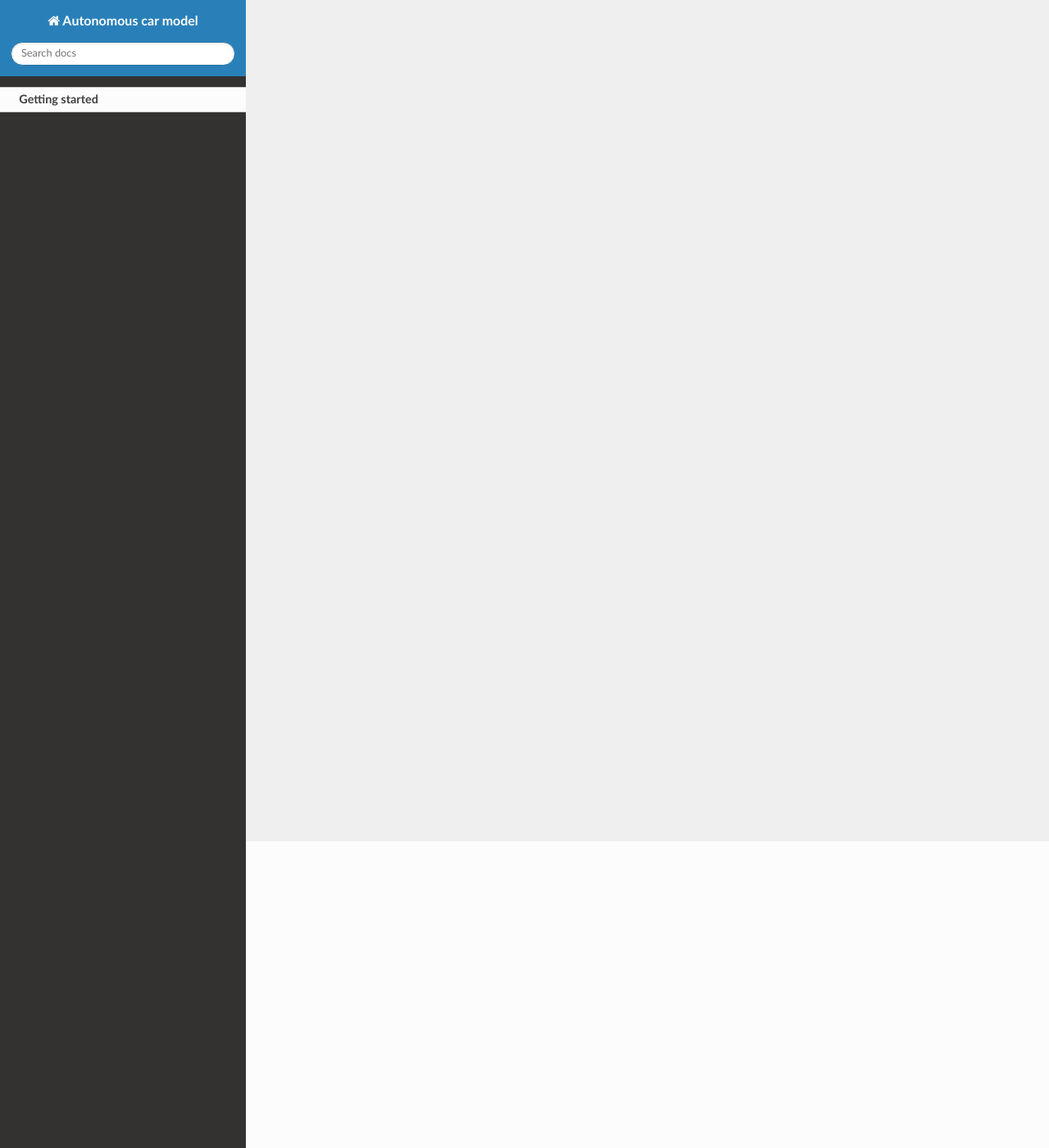
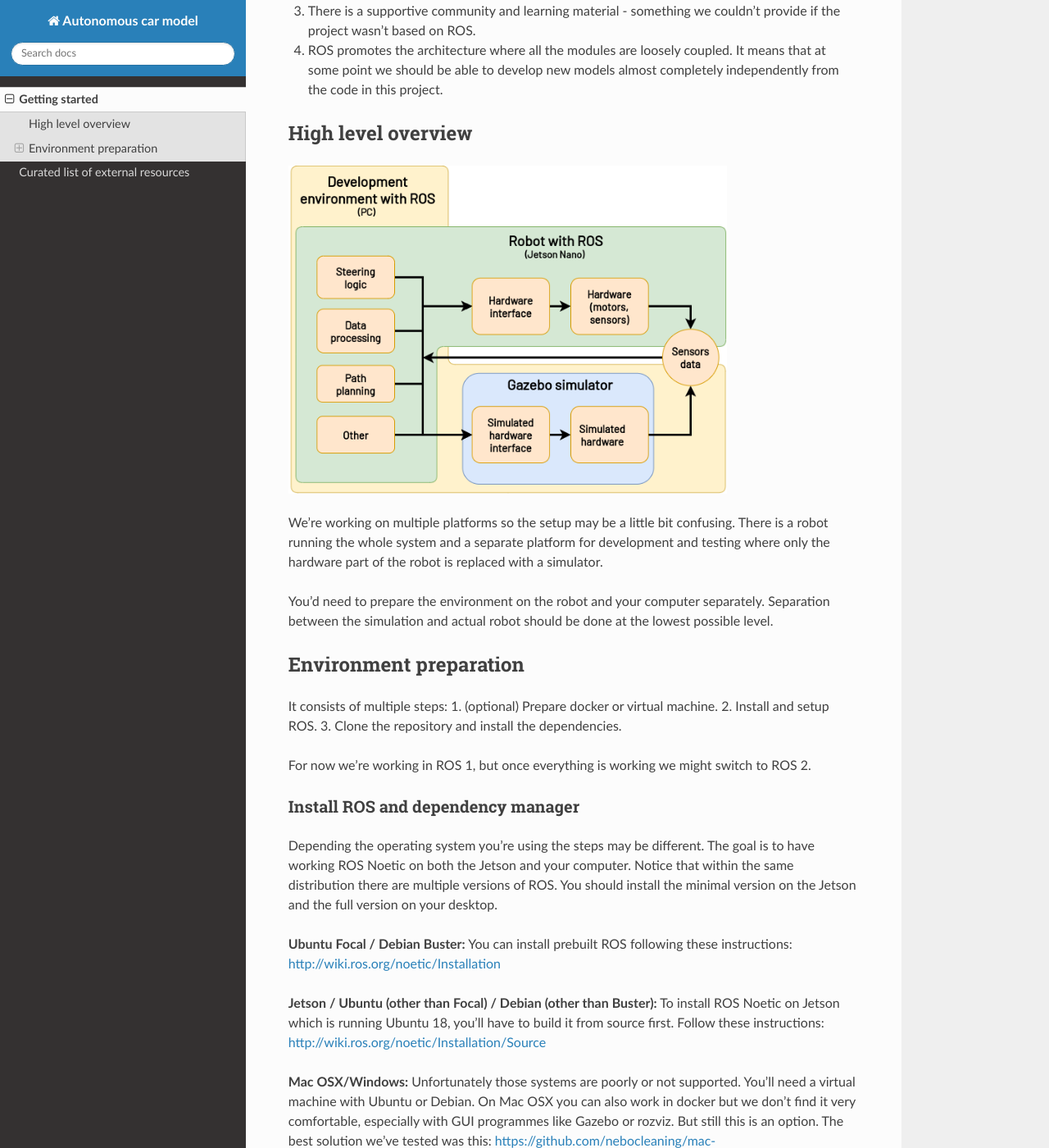
Before and after one commit to tooploox/autonomous_car_model, a Sphinx documentation site: the page built from docs/source/getting_started.rst, in a window 1280 px wide and 1400 px high, scrolled down 374 px. Shown: the whole window at 82% size. Built offline with Sphinx 7.4.7 and the Read the Docs theme 2.0.0, drawn with Linux system fonts in a browser that asks for light colours; formulas are drawn with MathJax 3; some of the changed text lies outside the part shown.

```diff
--- /dev/null
+++ b/docs/source/_static/js/links_target.js
@@ -0,0 +1,3 @@
+$(document).ready(function () {
+   $('a[href^="http://"], a[href^="https://"]').not('a[class*=internal]').attr('target', '_blank');
+});
--- a/docs/source/conf.py
+++ b/docs/source/conf.py
@@ -79,6 +79,11 @@ pygments_style = None
 # a list of builtin themes.
 #
 html_theme = 'sphinx_rtd_theme'
+html_favicon = 'images/logo.png'
+
+html_js_files = [
+    'js/links_target.js'
+]
 
 # Theme options are theme-specific and customize the look and feel of a theme
 # further.  For a list of options available for each theme, see the
--- a/docs/source/getting_started.rst
+++ b/docs/source/getting_started.rst
@@ -1,2 +1,97 @@
+***************
 Getting started
-===============
+***************
+The fact that we're running the first iteration on this project and that the ROS itself has some learning curve it can be difficult to start. We hope that this guide will help!
+
+**Why ROS**
+
+We are aware that it could be easier without ROS, but:
+
+1. ROS can be used in commercial projects so it's worth learning.
+2. There many tools available that can be used within ROS projects (mapping, path planning, etc).
+3. There is a supportive community and learning material - something we couldn't provide if the project wasn't based on ROS.
+4. ROS promotes the architecture where all the modules are loosely coupled. It means that at some point we should be able to develop new models almost completely independently from the code in this project.
+
+High level overview
+===================
+.. image:: images/diagram.png
+   :height: 400
+
+We're working on multiple platforms so the setup may be a little bit confusing. There is a robot running the whole system and a separate platform for development and testing where only the hardware part of the robot is replaced with a simulator.
+
+You'd need to prepare the environment on the robot and your computer separately. Separation between the simulation and actual robot should be done at the lowest possible level.
+
+Environment preparation
+=======================
+It consists of multiple steps:
+1. (optional) Prepare docker or virtual machine.
+2. Install and setup ROS.
+3. Clone the repository and install the dependencies.
+
+For now we're working in ROS 1, but once everything is working we might switch to ROS 2.
+
+Install ROS and dependency manager
+----------------------------------
+Depending the operating system you're using the steps may be different. The goal is to have working ROS Noetic on both the Jetson and your computer. Notice that within the same distribution there are multiple versions of ROS. You should install the minimal version on the Jetson and the full version on your desktop.
+
+**Ubuntu Focal / Debian Buster:**
+You can install prebuilt ROS following these instructions:
+http://wiki.ros.org/noetic/Installation
+
+**Jetson / Ubuntu (other than Focal) / Debian (other than Buster):**
+To install ROS Noetic on Jetson which is running Ubuntu 18, you'll have to build it from source first. Follow these instructions: http://wiki.ros.org/noetic/Installation/Source
+
+**Mac OSX/Windows:**
+Unfortunately those systems are poorly or not supported. You'll need a virtual machine with Ubuntu or Debian. On Mac OSX you can also work in docker but we don't find it very comfortable, especially with GUI programmes like Gazebo or rozviz. But still this is an option. The best solution we've tested was this: https://github.com/nebocleaning/mac-ros/tree/e0e2c71089a5eb56b08d39d6cc41737d56e58e27
+
+.. note::
+    When using the docker based solution presented above you'll have to specify environmental variables in two env files (see the linked repo). It might not be obvious how to find ROS master URI. To find out you can initially ignore that variable and:
+
+        1. Run: docker-compose up --build
+        2. In a separate terminal run: docker-compose exec ros bash
+        3. In the terminal from step 2. run: roscore
+        4. Once the master node starts it will display its URI adress.
+
+Setup catkin workspace
+------------------------------
+To use catkin with is the building tool for ROS you'll have to create a workspaces and let catkin know where it's located. You can have multiple workspaces but only one can be active at the time.
+
+You can run the code presented below to create and activate catkin workspace (http://wiki.ros.org/catkin/Tutorials/create_a_workspace)
+
+.. code-block:: bash
+
+   $ mkdir -p ~/catkin_ws/src
+   $ cd ~/catkin_ws/
+   $ catkin_make
+   $ source devel/setup.bash
+
+Your workspace will be active only in the current terminal until you close it. To activate the workspace automatically in new terminal windows you should add the above command to your bashrc:
+
+.. code-block:: bash
+
+   $ echo 'source <path to catkin workspace>/devel/setup.bash' >> ~/.bashrc
+
+Clone the repository, install dependencies and build the project
+----------------------------------------------------------------
+The repository should be cloned to the src directory in your catkin workspace. You can run the following commands to clone the repository and install dependencies.
+
+.. code-block:: bash
+
+    $ cd <path to catkin workspace>/src
+    $ git clone https://github.com/tooploox/autonomous_car_model.git
+    $ cd ..
+    $ rosdep install --from-paths src --ignore-src -r -y
+    $ catkin_make
+
+Visualize the car's model in rviz
+---------------------------------
+You can load 3D model of our car into rviz and interact with it's joints using a simple GUI. Execute the command below to start the GUI.
+
+.. code-block:: bash
+
+   $ roslaunch robot_description urdf_visualize.launch
+
+You should see the rviz windows as presented below:
+
+.. image:: images/urdf_viz.png
+   :width: 800
```
Also changed, not shown: README.md (+3 -4 lines), docs/source/index.rst (+11 -2 lines), docs/source/resources.rst (added, +22 -0 lines), docs/source/images/diagram.png (added), docs/source/images/logo.png (added), docs/source/images/overview.JPG (renamed from media/overview.JPG), docs/source/images/overview_doc.JPG (added), docs/source/images/urdf_viz.png (renamed from media/urdf_viz.png).
